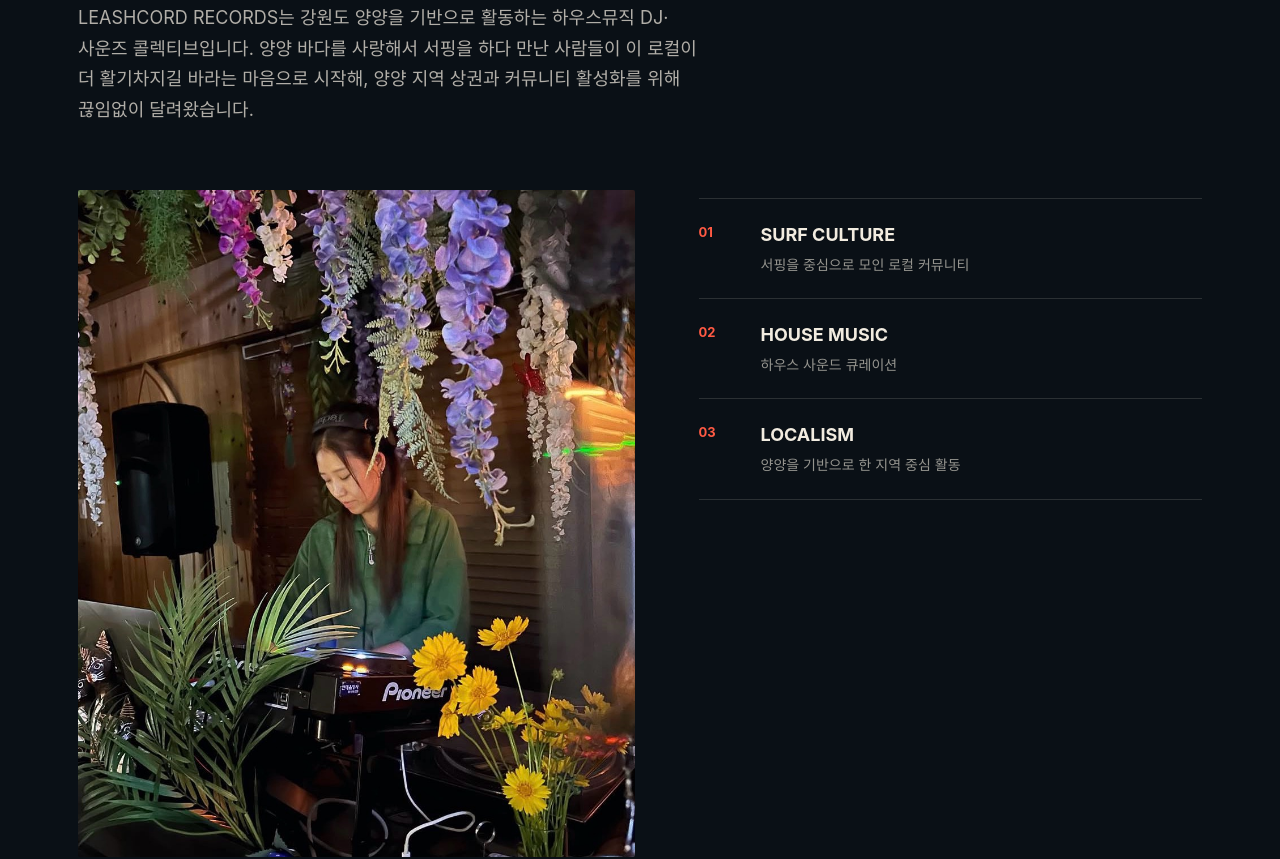
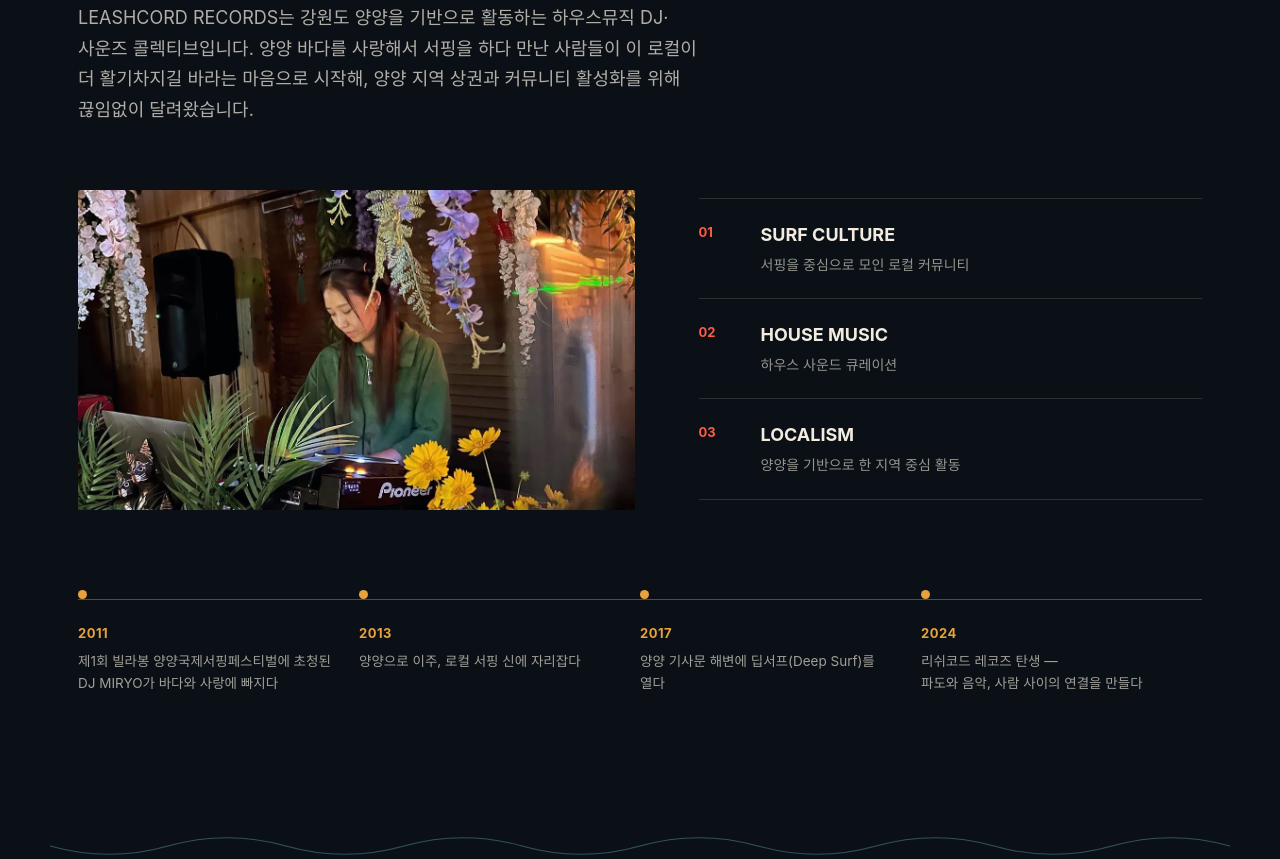
Before and after one commit to boramimarob/leashcord-records, a plain HTML site: page index.html in a window 1280 px wide. Shown: the part 1169-2028 px from the top of the page. Drawn offline with Linux system fonts and the light colour scheme; a web font is replaced by a local one.

Commit message:
fix: ABOUT 세로 사진 높이 고정값으로 조정
- .about-photos .ph.tall aspect-ratio 대신 height:320px 적용

```diff
--- a/index.html
+++ b/index.html
@@ -211,7 +211,7 @@
   .about-photos .ph{border-radius:2px; overflow:hidden; position:relative;}
   .about-photos .ph img{width:100%; height:100%; object-fit:cover; display:block; transition:transform .7s cubic-bezier(.19,1,.22,1);}
   .about-photos .ph:hover img{transform:scale(1.06);}
-  .about-photos .ph.tall{aspect-ratio:5/6;}
+  .about-photos .ph.tall{height:320px;}
   .about-photos .ph.wide{aspect-ratio:4/3;}
 
   .pillars{display:flex; flex-direction:column; gap:0; margin-top:8px;}
```
